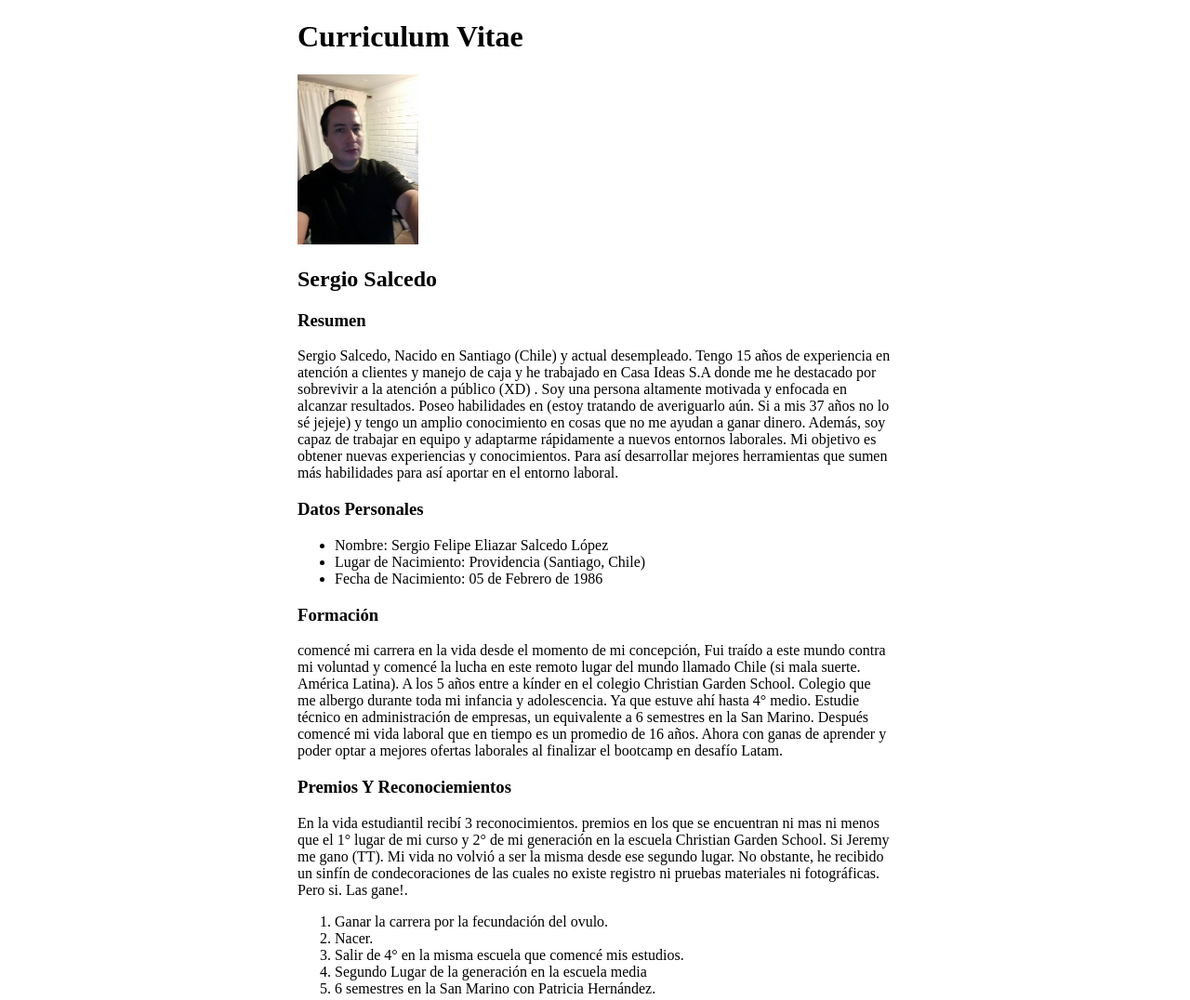
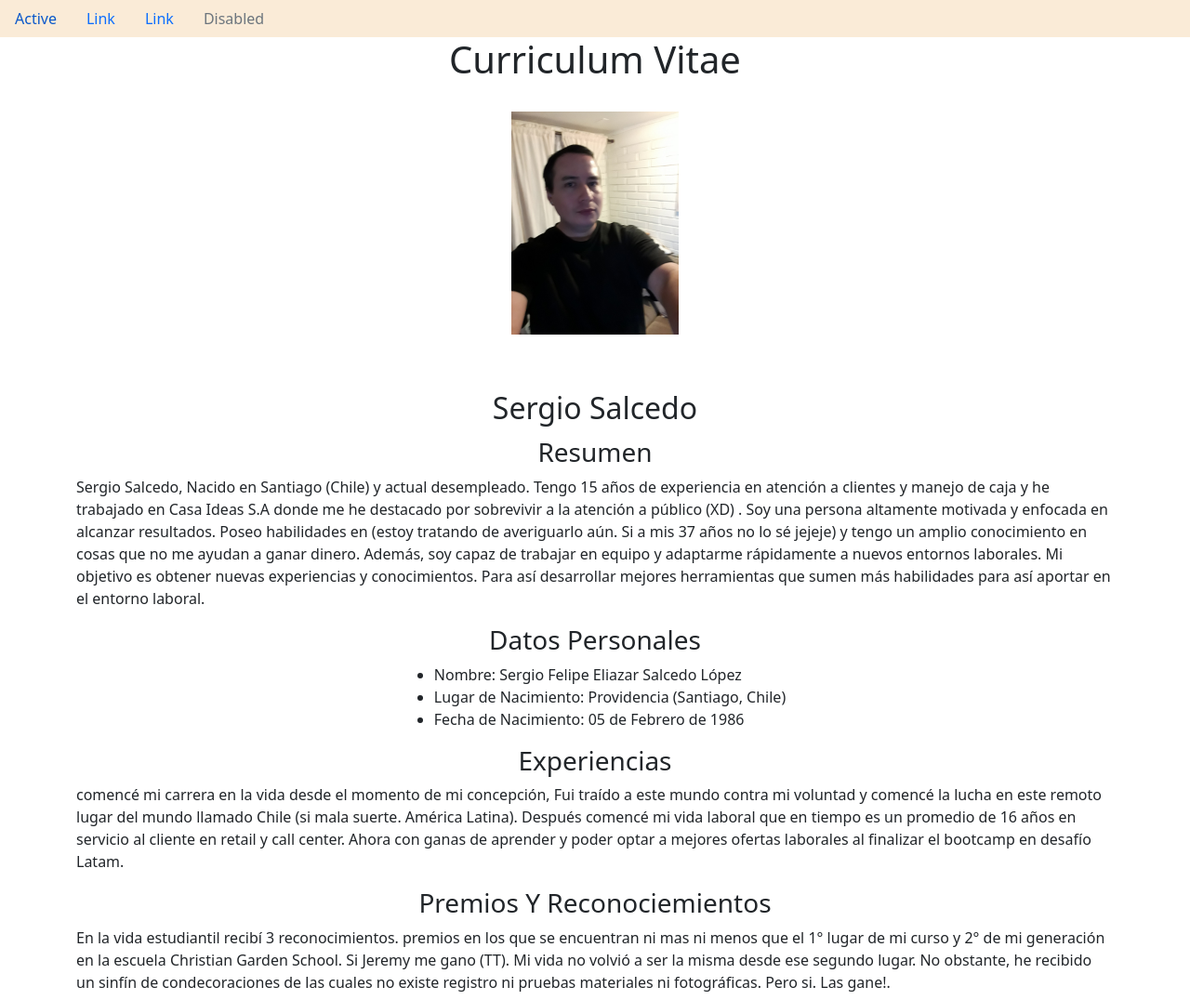
Before and after one commit to xoeliazar/Portafolio, a plain HTML site: page index.html in a window 1280 px wide. Shown: the top 1076 px of the page at 93% size. Drawn offline with nearby package versions, Linux system fonts and the light colour scheme.

Commit message:
Se aplica bootstrap, responsive y css

```diff
--- /dev/null
+++ b/Desafio/assets/css/styles.css
@@ -0,0 +1,7 @@
+.profile {
+  width: 180px;
+  height: 300px;
+}
+nav {
+  background-color: antiquewhite;
+}
--- a/index.html
+++ b/index.html
@@ -3,65 +3,95 @@
   <head>
     <meta charset="UTF-8" />
     <meta name="viewport" content="width=device-width>, initial-scale=1.0" />
+    <link
+      href="https://cdn.jsdelivr.net/npm/bootstrap@5.1.3/dist/css/bootstrap.min.css"
+      rel="stylesheet"
+      integrity="sha384-1BmE4kWBq78iYhFldvKuhfTAU6auU8tT94WrHftjDbrCEXSU1oBoqyl2QvZ6jIW3"
+      crossorigin="anonymous"
+    />
+    <link rel="stylesheet" href="./Desafio/assets/css/styles.css" />
     <title>Document</title>
-    <style>
-      body {
-        max-width: 50vw;
-        margin: 0 auto;
-      }
-    </style>
   </head>
   <body>
+    <nav>
+      <ul class="nav">
+        <li class="nav-item">
+          <a class="nav-link active" aria-current="page" href="#">Active</a>
+        </li>
+        <li class="nav-item">
+          <a class="nav-link" href="#">Link</a>
+        </li>
+        <li class="nav-item">
+          <a class="nav-link" href="#">Link</a>
+        </li>
+        <li class="nav-item">
+          <a class="nav-link disabled">Disabled</a>
+        </li>
+      </ul>
+    </nav>
+    <div class="container col-md-12 col-sm-12">
+      <div class="row">
+        <div class="d-flex justify-content-center">
           <h1>Curriculum Vitae</h1>
+        </div>
+        <div class="d-flex justify-content-center">
+          <div class="card profile p-0 mt-4 border-0">
             <img
               src="./Desafio/assets/img/mifoto.jpeg"
-      alt="Persona incomoda"
-      width="130px"
-      height="183px"
+              class="card-img-contain"
+              alt="..."
             />
-    <h2>Sergio Salcedo</h2>
-    <h3>Resumen</h3>
-    <p>
-      Sergio Salcedo, Nacido en Santiago (Chile) y actual desempleado. Tengo 15
-      años de experiencia en atención a clientes y manejo de caja y he trabajado
-      en Casa Ideas S.A donde me he destacado por sobrevivir a la atención a
-      público (XD) . Soy una persona altamente motivada y enfocada en alcanzar
-      resultados. Poseo habilidades en (estoy tratando de averiguarlo aún. Si a
-      mis 37 años no lo sé jejeje) y tengo un amplio conocimiento en cosas que
-      no me ayudan a ganar dinero. Además, soy capaz de trabajar en equipo y
-      adaptarme rápidamente a nuevos entornos laborales. Mi objetivo es obtener
-      nuevas experiencias y conocimientos. Para así desarrollar mejores
-      herramientas que sumen más habilidades para así aportar en el entorno
-      laboral.
+          </div>
+        </div>
+
+        <h2 class="d-flex justify-content-center">Sergio Salcedo</h2>
+        <h3 class="d-flex justify-content-center mt-1">Resumen</h3>
+        <p class="d-flex justify-content-center">
+          Sergio Salcedo, Nacido en Santiago (Chile) y actual desempleado. Tengo
+          15 años de experiencia en atención a clientes y manejo de caja y he
+          trabajado en Casa Ideas S.A donde me he destacado por sobrevivir a la
+          atención a público (XD) . Soy una persona altamente motivada y
+          enfocada en alcanzar resultados. Poseo habilidades en (estoy tratando
+          de averiguarlo aún. Si a mis 37 años no lo sé jejeje) y tengo un
+          amplio conocimiento en cosas que no me ayudan a ganar dinero. Además,
+          soy capaz de trabajar en equipo y adaptarme rápidamente a nuevos
+          entornos laborales. Mi objetivo es obtener nuevas experiencias y
+          conocimientos. Para así desarrollar mejores herramientas que sumen más
+          habilidades para así aportar en el entorno laboral.
         </p>
-    <h3>Datos Personales</h3>
+        <h3 class="d-flex justify-content-center">Datos Personales</h3>
+        <div class="d-flex justify-content-center">
           <ul>
             <li>Nombre: Sergio Felipe Eliazar Salcedo López</li>
             <li>Lugar de Nacimiento: Providencia (Santiago, Chile)</li>
             <li>Fecha de Nacimiento: 05 de Febrero de 1986</li>
           </ul>
-    <h3>Formación</h3>
-    <p>
+        </div>
+        <section>
+          <h3 class="d-flex justify-content-center">Experiencias</h3>
+          <p class="d-flex justify-content-center">
             comencé mi carrera en la vida desde el momento de mi concepción, Fui
-      traído a este mundo contra mi voluntad y comencé la lucha en este remoto
-      lugar del mundo llamado Chile (si mala suerte. América Latina). A los 5
-      años entre a kínder en el colegio Christian Garden School. Colegio que me
-      albergo durante toda mi infancia y adolescencia. Ya que estuve ahí hasta
-      4° medio. Estudie técnico en administración de empresas, un equivalente a
-      6 semestres en la San Marino. Después comencé mi vida laboral que en
-      tiempo es un promedio de 16 años. Ahora con ganas de aprender y poder
-      optar a mejores ofertas laborales al finalizar el bootcamp en desafío
-      Latam.
+            traído a este mundo contra mi voluntad y comencé la lucha en este
+            remoto lugar del mundo llamado Chile (si mala suerte. América
+            Latina). Después comencé mi vida laboral que en tiempo es un
+            promedio de 16 años en servicio al cliente en retail y call center.
+            Ahora con ganas de aprender y poder optar a mejores ofertas
+            laborales al finalizar el bootcamp en desafío Latam.
           </p>
-    <h3>Premios Y Reconociemientos</h3>
-    <p>
+        </section>
+        <h3 class="d-flex justify-content-center">
+          Premios Y Reconociemientos
+        </h3>
+        <p class="d-flex justify-content-center">
           En la vida estudiantil recibí 3 reconocimientos. premios en los que se
           encuentran ni mas ni menos que el 1° lugar de mi curso y 2° de mi
-      generación en la escuela Christian Garden School. Si Jeremy me gano (TT).
-      Mi vida no volvió a ser la misma desde ese segundo lugar. No obstante, he
-      recibido un sinfín de condecoraciones de las cuales no existe registro ni
-      pruebas materiales ni fotográficas. Pero si. Las gane!.
+          generación en la escuela Christian Garden School. Si Jeremy me gano
+          (TT). Mi vida no volvió a ser la misma desde ese segundo lugar. No
+          obstante, he recibido un sinfín de condecoraciones de las cuales no
+          existe registro ni pruebas materiales ni fotográficas. Pero si. Las
+          gane!.
         </p>
+        <div class="d-flex justify-content-center">
           <ol>
             <li>Ganar la carrera por la fecundación del ovulo.</li>
             <li>Nacer.</li>
@@ -69,9 +99,26 @@
             <li>Segundo Lugar de la generación en la escuela media</li>
             <li>6 semestres en la San Marino con Patricia Hernández.</li>
           </ol>
+        </div>
+        <section>
+          <h3 class="d-flex justify-content-center">Educacion</h3>
+          <h4 class="d-flex justify-content-center">Primaria y Secundaria</h4>
+          <div class="d-flex justify-content-center mt-3">
+            <ul>
+              <li>
+                Christian Garden School. Santiago, Chile | Feb 2002 - Dic 2006
+                Tecnico Nivel medio en administración de empresas.
+              </li>
+              <li>Christian Garden School. Santiago, Chile</li>
+            </ul>
+          </div>
+        </section>
+
         <p>Fuente: <a href="./portafolio.html">Portafolio</a></p>
         <a href="https://www.instagram.com/xoeliazar" target="_blank"
           >Sergio Salcedo</a
         >
+      </div>
+    </div>
   </body>
 </html>
```
Lines whose indentation alone changed are shown as unchanged.
